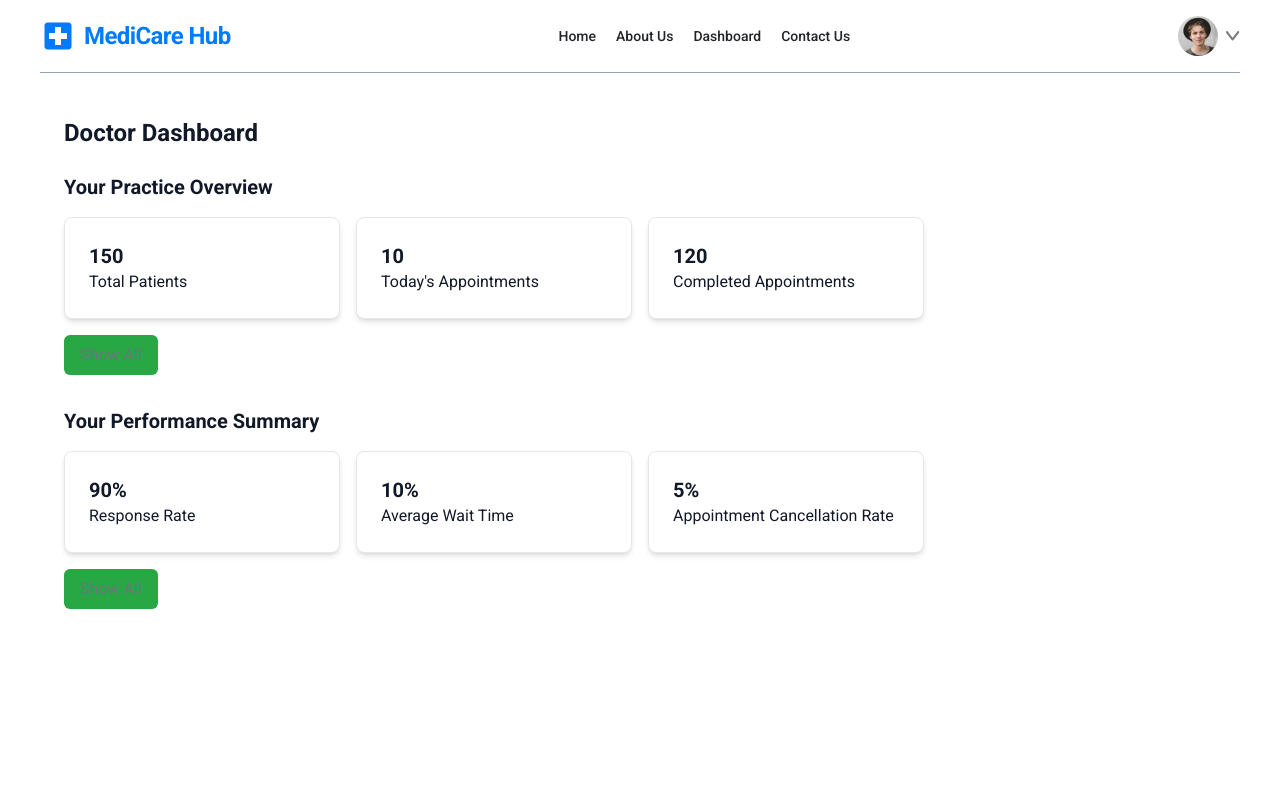
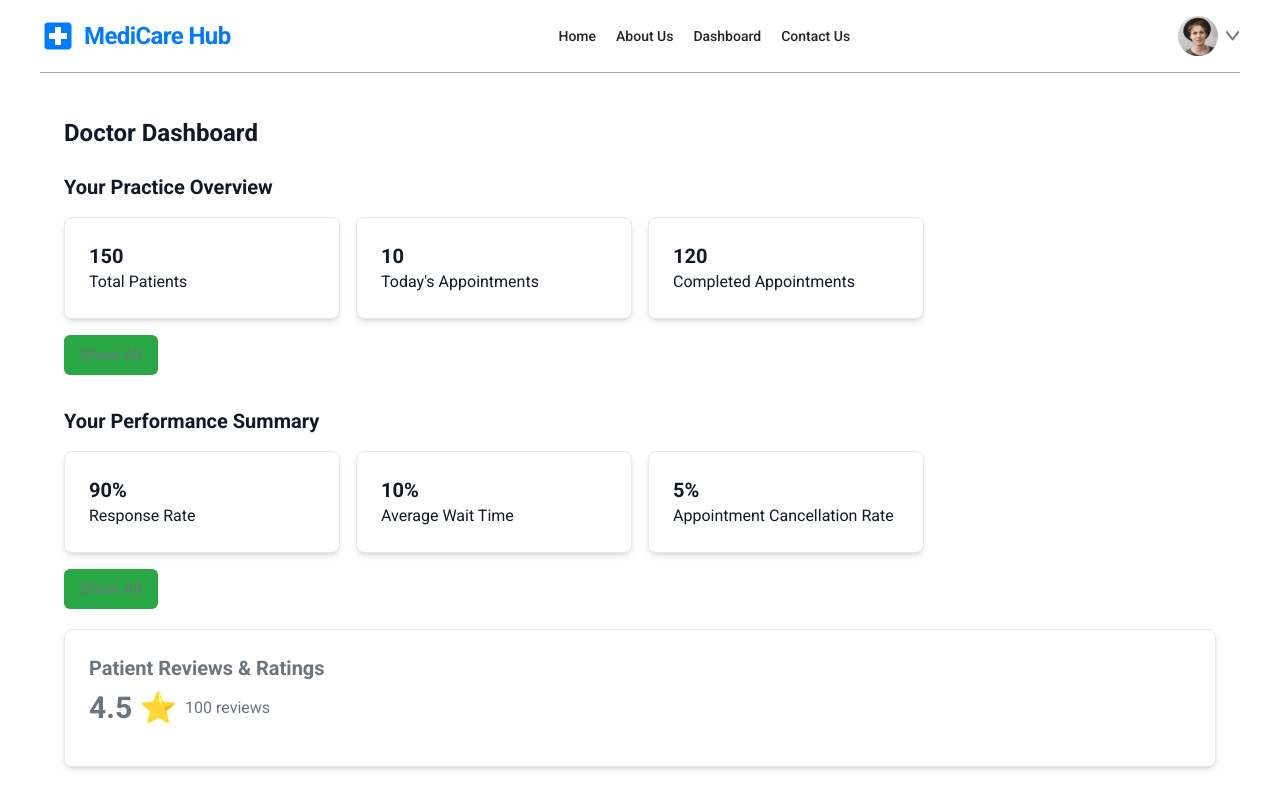
Before and after one commit to briansimiyuj/doctor-appointment-app, a React (Vite) app: page /dashboard in a window 1280 px wide. Shown: the top 800 px of the page. Built offline with nearby package versions, Linux system fonts and the light colour scheme; a web font is replaced by a local one.

Commit message:
feat: Add ReviewsSection and SectionHeader components for patient reviews block

```diff
--- /dev/null
+++ b/src/components/Dashboard/ReviewSection/ReviewsSection.tsx
@@ -0,0 +1,21 @@
+import { useDoctorStats } from "../../../context/DoctorStatsContext"
+import SectionHeader from "./SectionHeader"
+
+const ReviewsSection: React.FC = ()=>{
+
+    const { ratings } = useDoctorStats()
+
+    return(
+
+        <div className="bg-white p-6 rounded-lg shadow-md border border-gray-200 dark:border-gray-700 mt-5">
+
+            <SectionHeader average={ratings.average} total={ratings.total}/>
+
+
+        </div>
+
+    )
+
+}
+
+export default ReviewsSection
--- /dev/null
+++ b/src/components/Dashboard/ReviewSection/SectionHeader.tsx
@@ -0,0 +1,30 @@
+interface SectionHeaderProps{
+
+    average: number,
+    total: number,
+
+}
+
+const SectionHeader: React.FC<SectionHeaderProps> = ({ average, total }) => {
+
+    return(
+
+        <div className="mb-4">
+
+            <h2 className="text-xl font-semibold mb-2">Patient Reviews & Ratings</h2>
+
+            <div className="flex items-center">
+
+                <div className="text-3xl font-bold mr-2">{average} ⭐</div>
+
+                <div className="text-gray-500">{total} reviews</div>
+
+            </div>
+
+        </div>
+
+    )
+
+}
+
+export default SectionHeader
--- a/src/pages/DashboardPage.tsx
+++ b/src/pages/DashboardPage.tsx
@@ -1,4 +1,5 @@
 import PerformanceSummary from "../components/Dashboard/PerformanceSummary"
+import ReviewsSection from "../components/Dashboard/ReviewSection/ReviewsSection"
 import StatsGrid from "../components/Dashboard/StatsGrid"
 
 const DashboardPage: React.FC = ()=>{
@@ -13,6 +14,8 @@ const DashboardPage: React.FC = ()=>{
 
             <PerformanceSummary/>
 
+            <ReviewsSection/>
+
         </div>
 
     )
```
Also changed, not shown: 1 other file (tests, documents, lock files or other folders).
